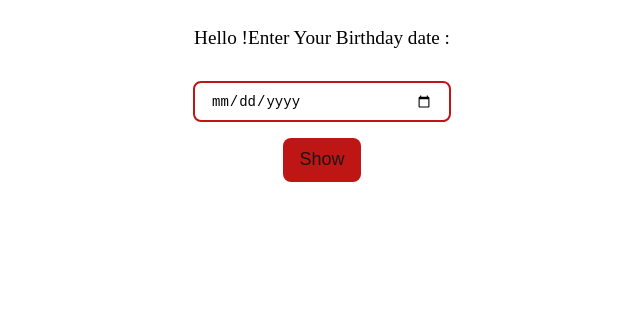
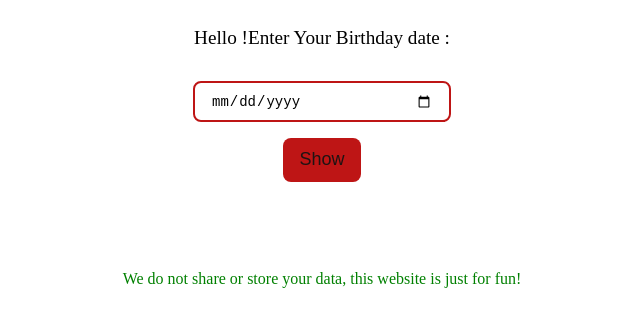
Before and after one commit to ajaythopate/neogcamp-mark13, a plain HTML site: page index.html in a window 1280 px wide. Shown: the part 183-510 px from the top of the page, without its empty margins (318-958 px from the left). Drawn offline with Linux system fonts and the light colour scheme.

Commit message:
small changes

```diff
--- a/index.html
+++ b/index.html
@@ -15,6 +15,7 @@
     <input class="input" id="birth-input" type="date"/>
     <button id="show-btn">Show</button>
     <p id="result"></p>
+    <p id="notice">We do not share or store your data, this website is just for fun!</p>
     </main>
     <script src="index.js" type="text/javascript"></script>
 
--- a/style.css
+++ b/style.css
@@ -48,3 +48,7 @@ main {
   font-size: x-large;
   margin: 2rem 0;
 }
+
+#notice {
+  color: green
+}
```
Also changed, not shown: 1 other file.
